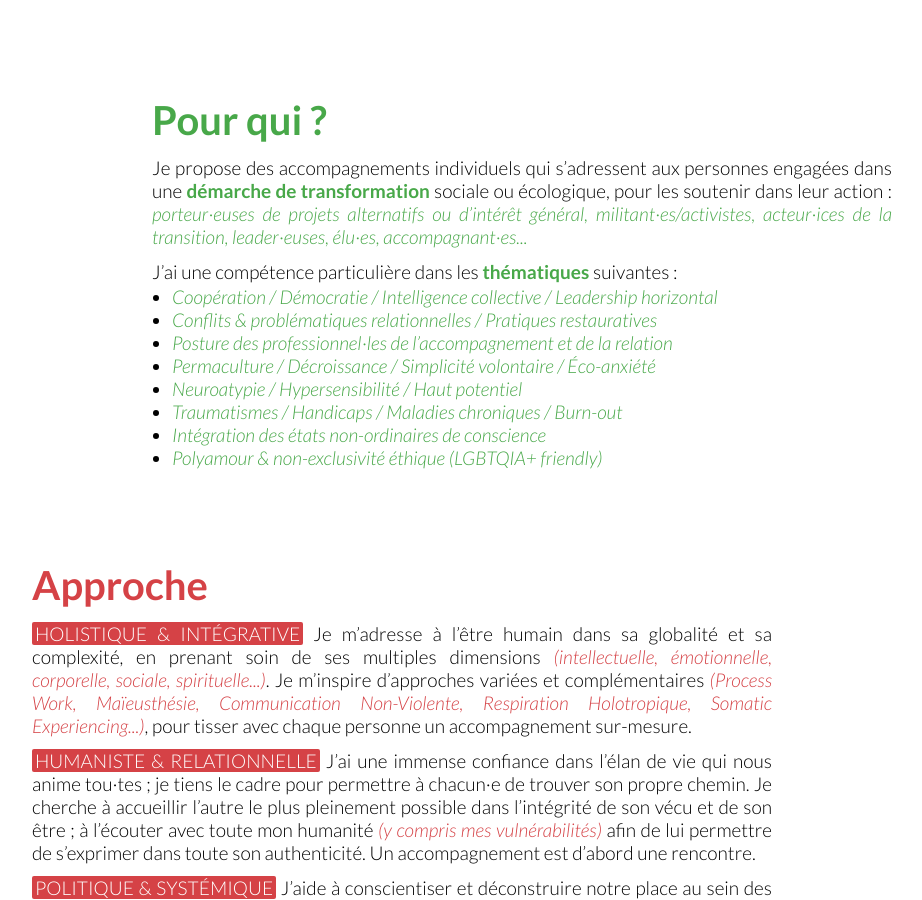
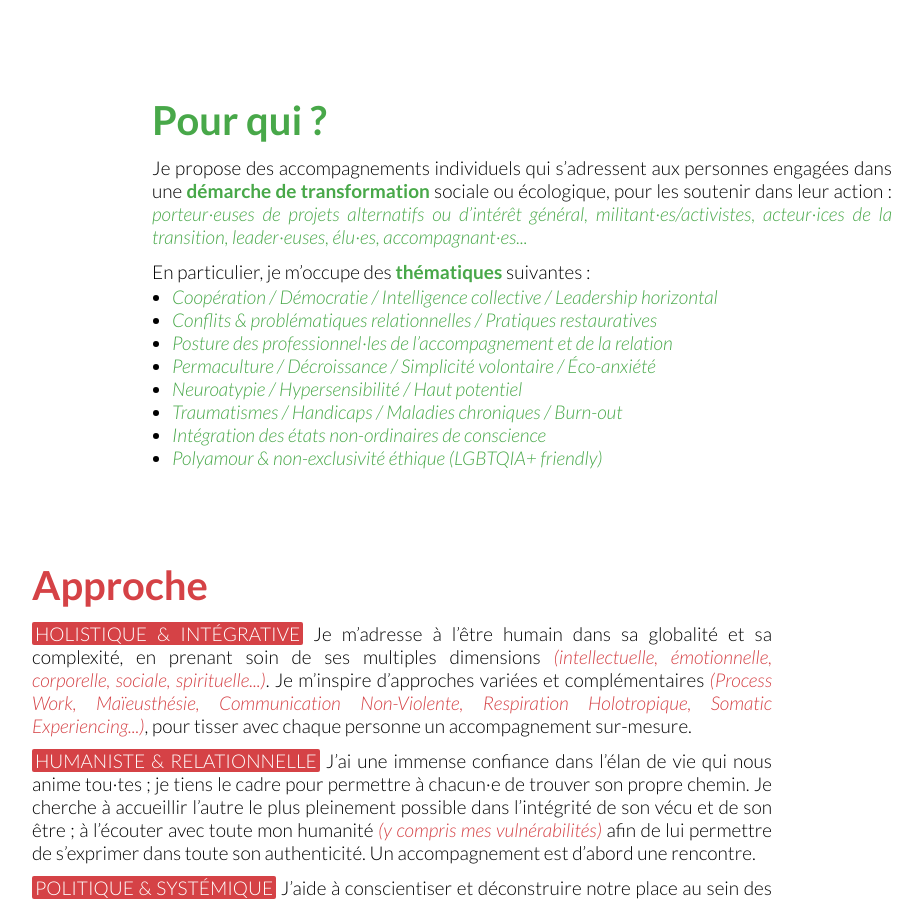
Before and after one commit to leomatteudi/leomatteudi, a Jekyll site: the page built from pages/1-individus.html, in a window 1280 px wide and 900 px high, scrolled down 968 px. Shown: the whole window, without its empty margins (178-1100 px from the left). Built offline with Jekyll 4.4.1, drawn with Linux system fonts in a browser that asks for light colours.

Commit message:
Update 1-individus.html

```diff
--- a/pages/1-individus.html
+++ b/pages/1-individus.html
@@ -14,7 +14,7 @@ title: Individus
 <div class="block green">
 	<h2>Pour qui ?</h2>
 	<p>Je propose des accompagnements individuels qui s’adressent aux personnes engagées dans une <strong>démarche de transformation</strong> sociale ou écologique, pour les soutenir dans leur action&nbsp;: <em>porteur·euses de projets alternatifs ou d’intérêt général, militant·es/activistes, acteur·ices de la transition, leader·euses, élu·es, accompagnant·es...</em></p>
-	<p>J’ai une compétence particulière dans les <strong>thématiques</strong> suivantes&nbsp;:
+	<p>En particulier, je m’occupe des <strong>thématiques</strong> suivantes&nbsp;:
 		<ul id="individus-thematiques">
 			<li><em>Coopération / Démocratie / Intelligence collective / Leadership horizontal</em></li>
 			<li><em>Conflits & problématiques relationnelles / Pratiques restauratives</em></lir>
```
